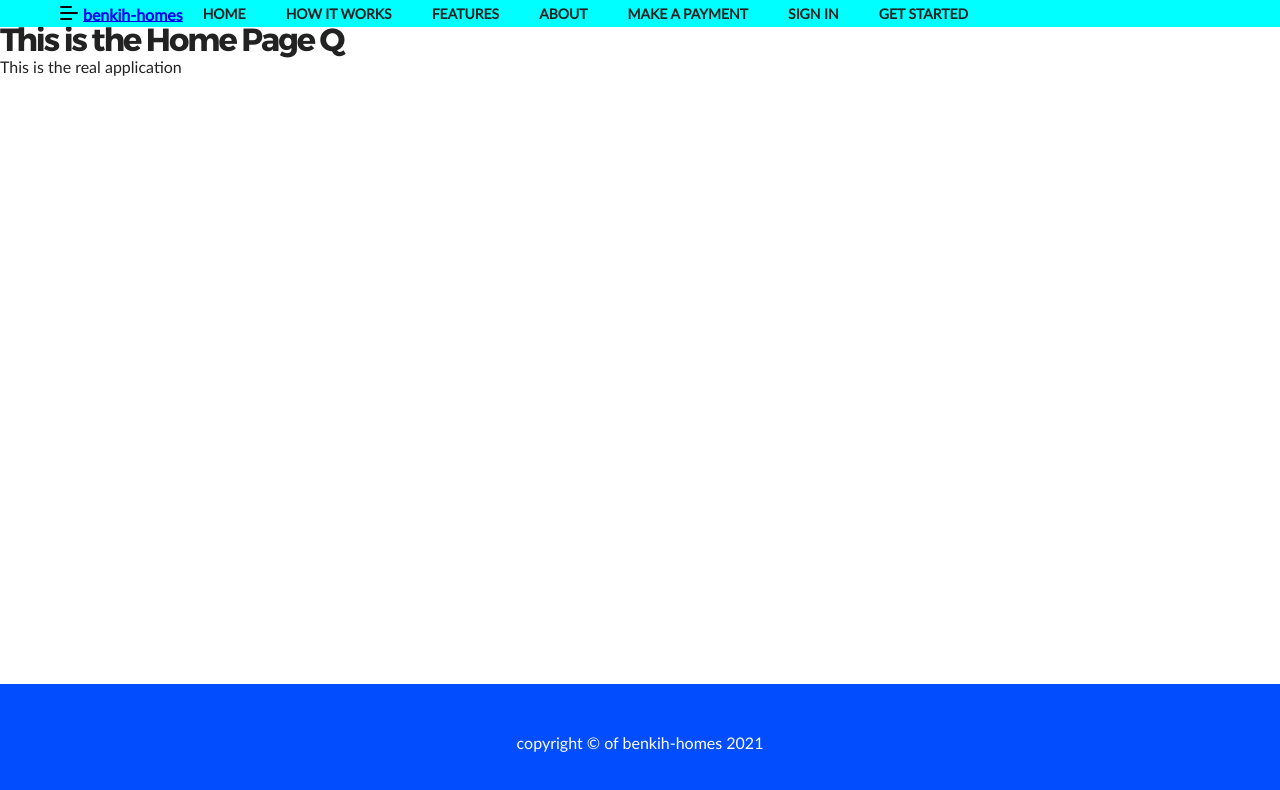
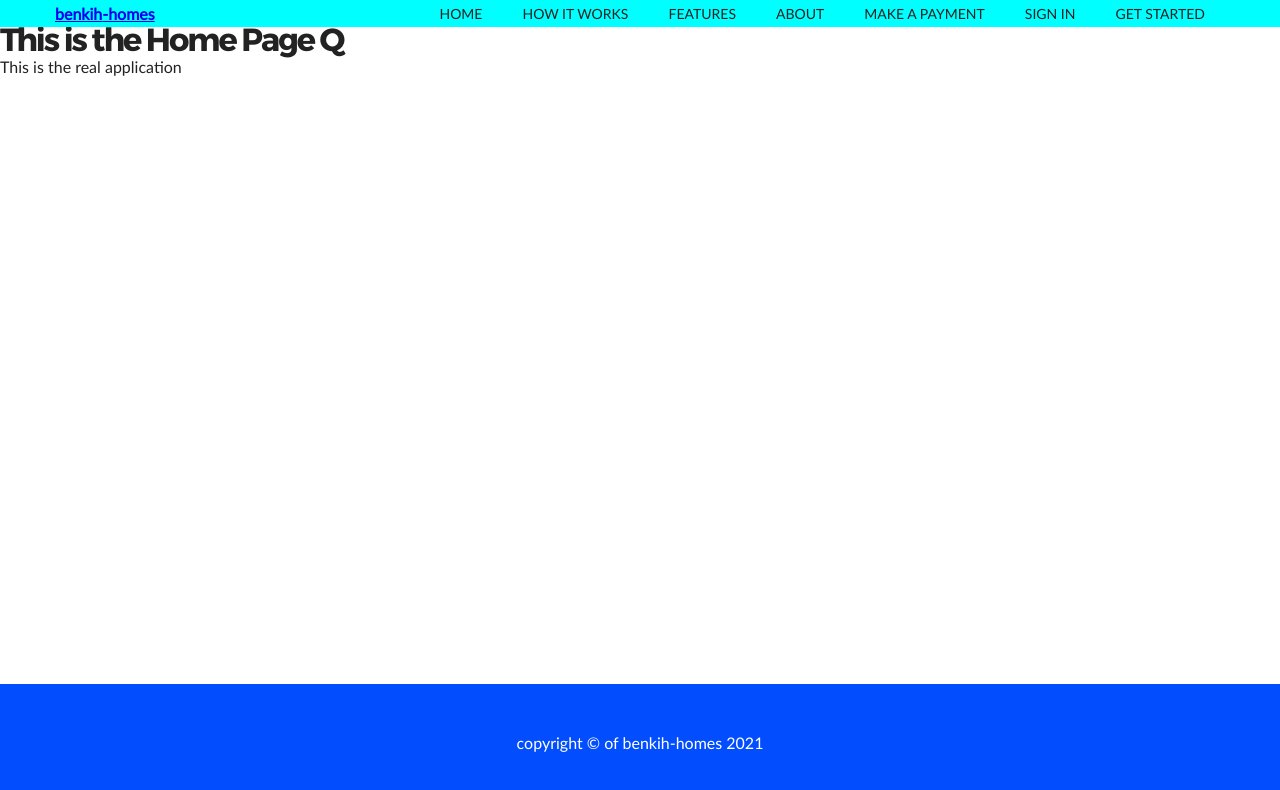
Before and after one commit to peterihimire/benkih-homes-react, a React (Create React App) app: page / in a window 1280 px wide. Shown: the top 790 px of the page. Built offline with nearby package versions, Linux system fonts and the light colour scheme.

Commit message:
Finally settled down for a navbar ui

```diff
--- a/src/shared/components/Navigation/NavLinks.css
+++ b/src/shared/components/Navigation/NavLinks.css
@@ -29,15 +29,10 @@
   font-size: 1.4rem;
   text-transform: uppercase;
   letter-spacing: var(--mainSpacing);
-  font-weight: bold;
   text-align: left;
 }
 
 @media (min-width: 993px) {
-  .navbar-container {
-    max-width: 117rem;
-    margin: 0 auto;
-  }
   .navbar-links {
     height: auto;
     display: flex;
@@ -45,7 +40,7 @@
   .navbar-links a {
     margin: 0 2rem;
     padding: 0.5rem 0;
-    font-weight: bold;
+
     color: var(--mainBlack);
   }
 }
--- a/src/shared/components/Navigation/Navbar.css
+++ b/src/shared/components/Navigation/Navbar.css
@@ -11,12 +11,23 @@
 } */
 .navbar-main {
   display: flex;
-  /* justify-content: space-between; */
+  justify-content: space-between;
   align-items: center;
 }
-@media screen and (min-width: 768px) {
+.navbar-head {
+  display: flex;
+  justify-content: space-between;
+  align-items: center;
+}
+
+@media (min-width: 993px) {
   .navbar-container {
     max-width: 117rem;
     margin: 0 auto;
   }
+  .navbar-btn {
+    display: none;
+  }
 }
+@media screen and (min-width: 768px) {
+}
--- a/src/shared/components/Navigation/Navbar.js
+++ b/src/shared/components/Navigation/Navbar.js
@@ -17,13 +17,14 @@ const Navbar = () => {
             >
               <img src={MenuIcon} alt="menu icon" className="menu-icon" />
             </button>
-            <Link to="/" className="logo">
-              <strong>
-                benkih<span>-homes</span>{" "}
-              </strong>
-            </Link>
+            <div>
+              <Link to="/" className="logo">
+                <strong>
+                  benkih<span>-homes</span>
+                </strong>
+              </Link>
+            </div>
           </div>
-
           <NavLinks />
         </div>
       </div>
```
